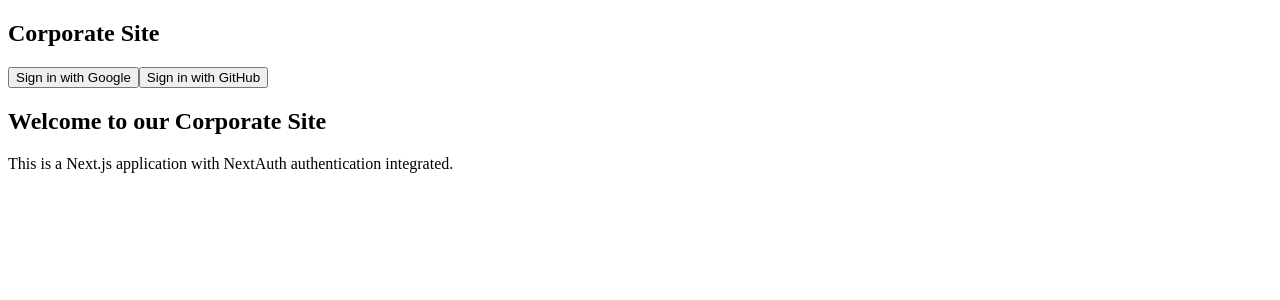
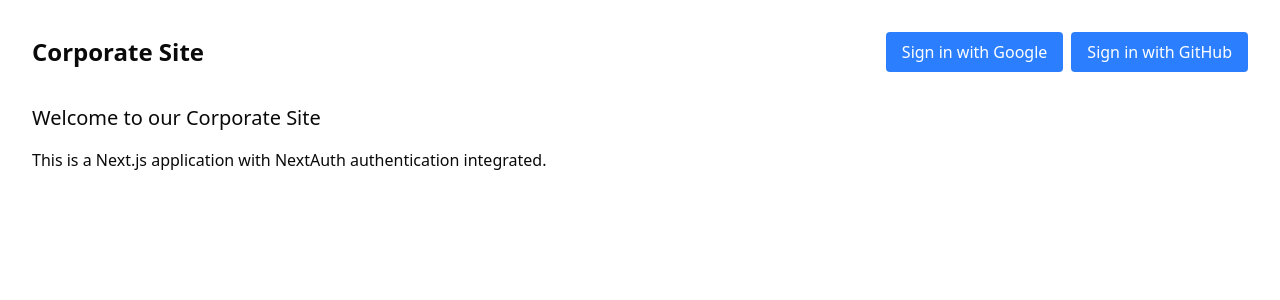
Before and after one commit to einja-dev/einja-management-template, a Next.js app: page / in a window 1280 px wide. Shown: the top 300 px of the page. Built offline with nearby package versions, Linux system fonts and the light colour scheme; no server answers.

Commit message:
add shadcn

```diff
--- a/postcss.config.cjs
+++ b/postcss.config.cjs
@@ -1,5 +1,6 @@
 module.exports = {
 	plugins: {
 		"@pandacss/dev/postcss": {},
+		"@tailwindcss/postcss": {},
 	},
 };
--- a/src/app/globals.css
+++ b/src/app/globals.css
@@ -1 +1,121 @@
+@import "tailwindcss";
+@import "tw-animate-css";
+
+@custom-variant dark (&:is(.dark *));
 @layer reset, base, tokens, recipes, utilities;
+
+@theme inline {
+  --radius-sm: calc(var(--radius) - 4px);
+  --radius-md: calc(var(--radius) - 2px);
+  --radius-lg: var(--radius);
+  --radius-xl: calc(var(--radius) + 4px);
+  --color-background: var(--background);
+  --color-foreground: var(--foreground);
+  --color-card: var(--card);
+  --color-card-foreground: var(--card-foreground);
+  --color-popover: var(--popover);
+  --color-popover-foreground: var(--popover-foreground);
+  --color-primary: var(--primary);
+  --color-primary-foreground: var(--primary-foreground);
+  --color-secondary: var(--secondary);
+  --color-secondary-foreground: var(--secondary-foreground);
+  --color-muted: var(--muted);
+  --color-muted-foreground: var(--muted-foreground);
+  --color-accent: var(--accent);
+  --color-accent-foreground: var(--accent-foreground);
+  --color-destructive: var(--destructive);
+  --color-border: var(--border);
+  --color-input: var(--input);
+  --color-ring: var(--ring);
+  --color-chart-1: var(--chart-1);
+  --color-chart-2: var(--chart-2);
+  --color-chart-3: var(--chart-3);
+  --color-chart-4: var(--chart-4);
+  --color-chart-5: var(--chart-5);
+  --color-sidebar: var(--sidebar);
+  --color-sidebar-foreground: var(--sidebar-foreground);
+  --color-sidebar-primary: var(--sidebar-primary);
+  --color-sidebar-primary-foreground: var(--sidebar-primary-foreground);
+  --color-sidebar-accent: var(--sidebar-accent);
+  --color-sidebar-accent-foreground: var(--sidebar-accent-foreground);
+  --color-sidebar-border: var(--sidebar-border);
+  --color-sidebar-ring: var(--sidebar-ring);
+}
+
+:root {
+  --radius: 0.625rem;
+  --background: oklch(1 0 0);
+  --foreground: oklch(0.145 0 0);
+  --card: oklch(1 0 0);
+  --card-foreground: oklch(0.145 0 0);
+  --popover: oklch(1 0 0);
+  --popover-foreground: oklch(0.145 0 0);
+  --primary: oklch(0.205 0 0);
+  --primary-foreground: oklch(0.985 0 0);
+  --secondary: oklch(0.97 0 0);
+  --secondary-foreground: oklch(0.205 0 0);
+  --muted: oklch(0.97 0 0);
+  --muted-foreground: oklch(0.556 0 0);
+  --accent: oklch(0.97 0 0);
+  --accent-foreground: oklch(0.205 0 0);
+  --destructive: oklch(0.577 0.245 27.325);
+  --border: oklch(0.922 0 0);
+  --input: oklch(0.922 0 0);
+  --ring: oklch(0.708 0 0);
+  --chart-1: oklch(0.646 0.222 41.116);
+  --chart-2: oklch(0.6 0.118 184.704);
+  --chart-3: oklch(0.398 0.07 227.392);
+  --chart-4: oklch(0.828 0.189 84.429);
+  --chart-5: oklch(0.769 0.188 70.08);
+  --sidebar: oklch(0.985 0 0);
+  --sidebar-foreground: oklch(0.145 0 0);
+  --sidebar-primary: oklch(0.205 0 0);
+  --sidebar-primary-foreground: oklch(0.985 0 0);
+  --sidebar-accent: oklch(0.97 0 0);
+  --sidebar-accent-foreground: oklch(0.205 0 0);
+  --sidebar-border: oklch(0.922 0 0);
+  --sidebar-ring: oklch(0.708 0 0);
+}
+
+.dark {
+  --background: oklch(0.145 0 0);
+  --foreground: oklch(0.985 0 0);
+  --card: oklch(0.205 0 0);
+  --card-foreground: oklch(0.985 0 0);
+  --popover: oklch(0.205 0 0);
+  --popover-foreground: oklch(0.985 0 0);
+  --primary: oklch(0.922 0 0);
+  --primary-foreground: oklch(0.205 0 0);
+  --secondary: oklch(0.269 0 0);
+  --secondary-foreground: oklch(0.985 0 0);
+  --muted: oklch(0.269 0 0);
+  --muted-foreground: oklch(0.708 0 0);
+  --accent: oklch(0.269 0 0);
+  --accent-foreground: oklch(0.985 0 0);
+  --destructive: oklch(0.704 0.191 22.216);
+  --border: oklch(1 0 0 / 10%);
+  --input: oklch(1 0 0 / 15%);
+  --ring: oklch(0.556 0 0);
+  --chart-1: oklch(0.488 0.243 264.376);
+  --chart-2: oklch(0.696 0.17 162.48);
+  --chart-3: oklch(0.769 0.188 70.08);
+  --chart-4: oklch(0.627 0.265 303.9);
+  --chart-5: oklch(0.645 0.246 16.439);
+  --sidebar: oklch(0.205 0 0);
+  --sidebar-foreground: oklch(0.985 0 0);
+  --sidebar-primary: oklch(0.488 0.243 264.376);
+  --sidebar-primary-foreground: oklch(0.985 0 0);
+  --sidebar-accent: oklch(0.269 0 0);
+  --sidebar-accent-foreground: oklch(0.985 0 0);
+  --sidebar-border: oklch(1 0 0 / 10%);
+  --sidebar-ring: oklch(0.556 0 0);
+}
+
+@layer base {
+  * {
+    @apply border-border outline-ring/50;
+  }
+  body {
+    @apply bg-background text-foreground;
+  }
+}
--- /dev/null
+++ b/src/lib/utils.ts
@@ -0,0 +1,6 @@
+import { type ClassValue, clsx } from "clsx";
+import { twMerge } from "tailwind-merge";
+
+export function cn(...inputs: ClassValue[]) {
+	return twMerge(clsx(inputs));
+}
```
Also changed, not shown: package.json (+8 -0 lines), components.json (added), 1 other file (tests, documents, lock files or other folders).
